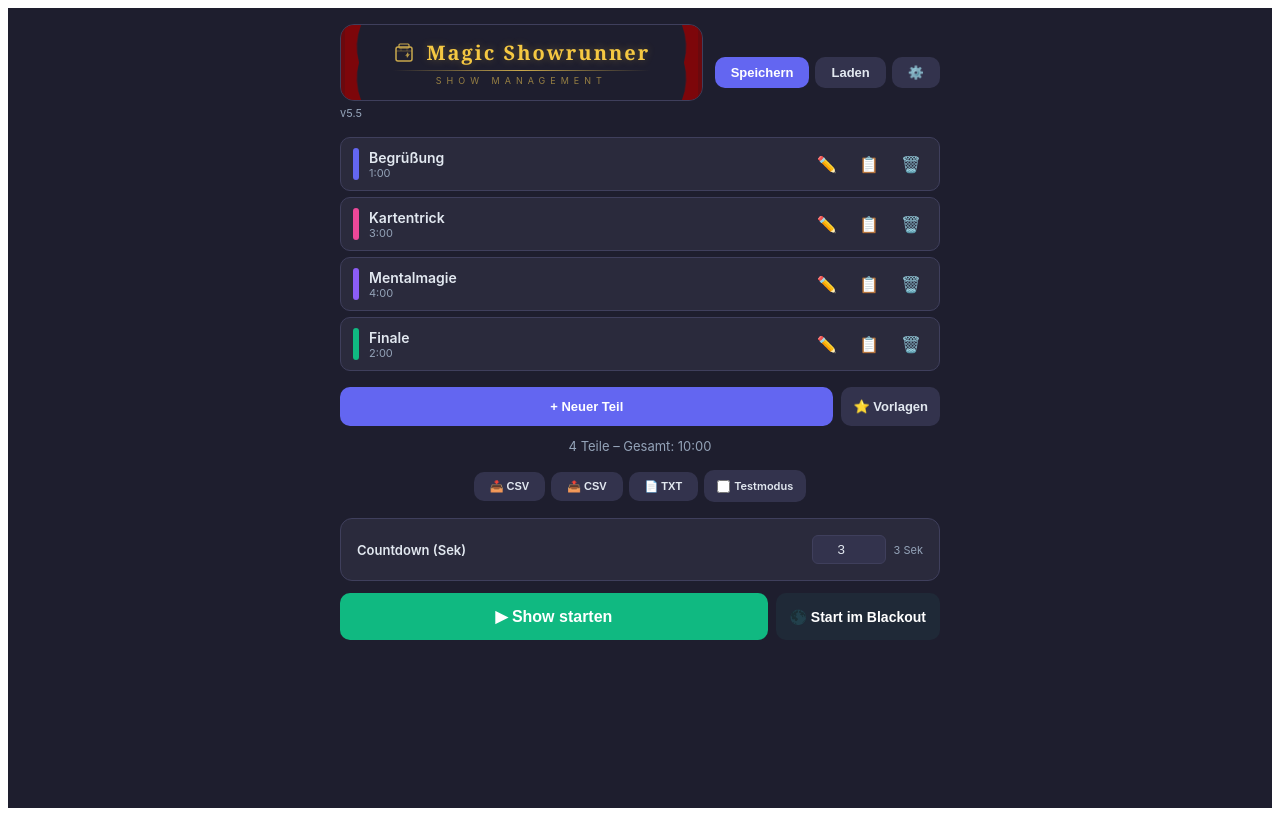
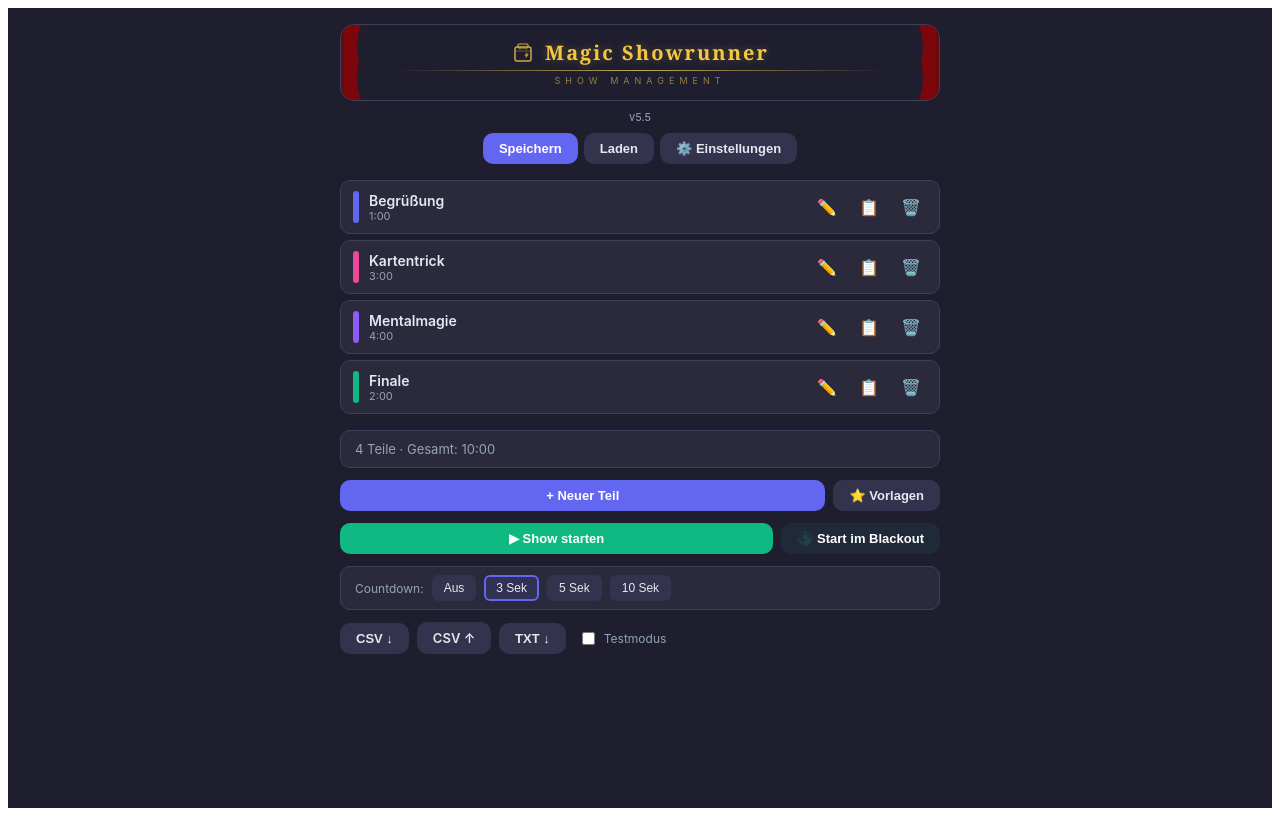
Before and after one commit to TheLomma/magicshowrunnernew, a React (Create React App) app: page / in a window 1280 px wide. Built offline with nearby package versions, Linux system fonts and the light colour scheme.

Commit message:
Update App.js

```diff
--- a/src/App.js
+++ b/src/App.js
@@ -124,7 +124,7 @@ function Modal(props) {
   if (!props.open) return null;
   return (
     <div style={{ position: "fixed", inset: 0, background: "rgba(0,0,0,0.65)", display: "flex", alignItems: "center", justifyContent: "center", zIndex: 1000 }} onClick={props.onClose}>
-      <div onClick={function (e) { e.stopPropagation(); }} style={{ background: props.th.card, color: props.th.text, borderRadius: 16, padding: 24, minWidth: 320, maxWidth: 480, maxHeight: "80vh", overflow: "auto", boxShadow: "0 8px 40px rgba(0,0,0,0.4)" }}>
+      <div onClick={function (e) { e.stopPropagation(); }} style={{ background: props.th.card, color: props.th.text, borderRadius: 16, padding: 24, minWidth: 300, maxWidth: "90vw", maxHeight: "80vh", overflow: "auto", boxShadow: "0 8px 40px rgba(0,0,0,0.4)" }}>
         <h3 style={{ marginTop: 0 }}>{props.title}</h3>
         {props.children}
       </div>
@@ -247,12 +247,9 @@ function CustomThemeEditor(props) {
   var th = props.th, t = props.t, onApply = props.onApply;
   var _ct = useState(getCustomTheme()); var ct = _ct[0], setCt = _ct[1];
   var fields = [
-    { key: "bg", label: t.customBg },
-    { key: "card", label: t.customCard },
-    { key: "text", label: t.customText },
-    { key: "sub", label: t.customSub },
-    { key: "acc", label: t.customAcc },
-    { key: "brd", label: t.customBrd },
+    { key: "bg", label: t.customBg }, { key: "card", label: t.customCard },
+    { key: "text", label: t.customText }, { key: "sub", label: t.customSub },
+    { key: "acc", label: t.customAcc }, { key: "brd", label: t.customBrd },
     { key: "inp", label: t.customInp }
   ];
   var upd = function (k, v) { setCt(function (c) { var n = Object.assign({}, c); n[k] = v; return n; }); };
@@ -261,12 +258,10 @@ function CustomThemeEditor(props) {
       <div style={{ fontSize: 13, fontWeight: 700, marginBottom: 8 }}>{t.customTheme}</div>
       <div style={{ display: "grid", gridTemplateColumns: "1fr 1fr", gap: 6 }}>
         {fields.map(function (f) {
-          return (
-            <div key={f.key} style={{ display: "flex", alignItems: "center", gap: 6 }}>
-              <input type="color" value={ct[f.key]} onChange={function (e) { upd(f.key, e.target.value); }} style={{ width: 28, height: 28, border: "none", borderRadius: 6, cursor: "pointer", padding: 0 }} />
-              <span style={{ fontSize: 11, color: th.sub }}>{f.label}</span>
-            </div>
-          );
+          return (<div key={f.key} style={{ display: "flex", alignItems: "center", gap: 6 }}>
+            <input type="color" value={ct[f.key]} onChange={function (e) { upd(f.key, e.target.value); }} style={{ width: 28, height: 28, border: "none", borderRadius: 6, cursor: "pointer", padding: 0 }} />
+            <span style={{ fontSize: 11, color: th.sub }}>{f.label}</span>
+          </div>);
         })}
       </div>
       <div style={{ display: "flex", alignItems: "center", gap: 8, marginTop: 8, padding: "8px 12px", borderRadius: 8, background: ct.bg, border: "1px solid " + ct.brd }}>
@@ -537,7 +532,7 @@ function exportTXT(parts) {
 function Banner(props) {
   var th = props.th;
   return (
-    <div style={{ position: "relative", background: "transparent", borderRadius: 14, padding: "14px 20px", border: "1px solid " + (th ? th.brd : "#333"), overflow: "hidden", display: "flex", alignItems: "center", gap: 16 }}>
+    <div style={{ position: "relative", background: "transparent", borderRadius: 14, padding: "14px 20px", border: "1px solid " + (th ? th.brd : "#333"), overflow: "hidden", display: "flex", alignItems: "center", gap: 16, width: "100%", boxSizing: "border-box" }}>
       <div style={{ position: "absolute", left: 0, top: 0, bottom: 0, width: 28, overflow: "hidden" }}>
         <svg width="28" height="100%" viewBox="0 0 28 80" preserveAspectRatio="none">
           <path d="M0 0 L20 0 Q12 20 18 40 Q12 60 20 80 L0 80 Z" fill="#8b0000" opacity="0.7" />
@@ -642,19 +637,24 @@ export default function App() {
 
   return (
     <div style={{ minHeight: "100vh", background: th.bg, color: th.text, fontFamily: cfg.fontFamily === "System" ? "-apple-system, BlinkMacSystemFont, sans-serif" : cfg.fontFamily, fontSize: cfg.fontSize, transition: "background 0.3s" }}>
-      <div style={{ maxWidth: 600, margin: "0 auto", padding: 16 }}>
-        <div style={{ display: "flex", justifyContent: "space-between", alignItems: "center", marginBottom: 16 }}>
-          <div style={{ flex: 1 }}>
-            <Banner th={th} />
+      <div style={{ maxWidth: 600, margin: "0 auto", padding: "0 16px 16px 16px" }}>
+
+        {/* BANNER – volle Breite, ganz oben */}
+        <div style={{ padding: "16px 0 8px 0" }}>
+          <Banner th={th} />
+          <div style={{ textAlign: "center", marginTop: 4 }}>
             <span style={{ fontSize: 11, color: th.sub }}>{t.ver}</span>
-          </div>
-          <div style={{ display: "flex", gap: 6, marginLeft: 12 }}>
-            <button onClick={function () { setSaveOpen(true); }} style={bs({ background: th.acc, color: "#fff" })}>{t.save}</button>
-            <button onClick={function () { setLoadOpen(true); }} style={bs({ background: th.inp, color: th.text })}>{t.load}</button>
-            <button onClick={function () { setSettOpen(true); }} style={bs({ background: th.inp, color: th.text })}>⚙️</button>
           </div>
         </div>
 
+        {/* Toolbar – Speichern, Laden, Settings darunter */}
+        <div style={{ display: "flex", gap: 6, flexWrap: "wrap", justifyContent: "center", marginBottom: 16 }}>
+          <button onClick={function () { setSaveOpen(true); }} style={bs({ background: th.acc, color: "#fff" })}>{t.save}</button>
+          <button onClick={function () { setLoadOpen(true); }} style={bs({ background: th.inp, color: th.text })}>{t.load}</button>
+          <button onClick={function () { setSettOpen(true); }} style={bs({ background: th.inp, color: th.text })}>⚙️ {t.settings}</button>
+        </div>
+
+        {/* Teile-Liste */}
         <div style={{ marginBottom: 16 }}>
           {parts.map(function (p, i) {
             return (<div key={p.id} draggable onDragStart={function () { handleDragStart(i); }} onDragOver={function (e) { e.preventDefault(); }} onDrop={function () { handleDrop(i); }}
@@ -668,48 +668,52 @@ export default function App() {
           })}
         </div>
 
-        <div style={{ display: "flex", gap: 8, marginBottom: 12 }}>
-          <button onClick={addPart} style={bs({ background: th.acc, color: "#fff", flex: 1, padding: 12 })}>+ {t.newPart}</button>
-          <button onClick={function () { setTplOpen(true); }} style={bs({ background: th.inp, color: th.text, padding: 12 })}>⭐ {t.templates}</button>
+        {/* Zusammenfassung */}
+        <div style={{ display: "flex", justifyContent: "space-between", alignItems: "center", padding: "10px 14px", background: th.card, borderRadius: 10, marginBottom: 12, border: "1px solid " + th.brd }}>
+          <span style={{ fontSize: 13, color: th.sub }}>{parts.length} {t.parts} · {t.total}: {fmt(totalDur)}</span>
         </div>
 
-        <div style={{ textAlign: "center", marginBottom: 16, fontSize: 13, color: th.sub }}>{parts.length} {t.parts} – {t.total}: {fmt(totalDur)}</div>
+        {/* Aktions-Buttons */}
+        <div style={{ display: "flex", gap: 8, flexWrap: "wrap", marginBottom: 12 }}>
+          <button onClick={addPart} style={bs({ background: th.acc, color: "#fff", flex: 1 })}>+ {t.newPart}</button>
+          <button onClick={function () { setTplOpen(true); }} style={bs({ background: th.inp, color: th.text })}>⭐ {t.templates}</button>
+        </div>
 
-        <div style={{ display: "flex", gap: 6, marginBottom: 16, justifyContent: "center", flexWrap: "wrap", alignItems: "center" }}>
-          <button onClick={function () { exportCSV(parts); }} style={bs({ background: th.inp, color: th.text, fontSize: 11 })}>📥 CSV</button>
-          <button onClick={function () { csvRef.current && csvRef.current.click(); }} style={bs({ background: th.inp, color: th.text, fontSize: 11 })}>📤 CSV</button>
-          <button onClick={function () { exportTXT(parts); }} style={bs({ background: th.inp, color: th.text, fontSize: 11 })}>📄 TXT</button>
-          <label style={{ display: "flex", alignItems: "center", gap: 4, fontSize: 11, cursor: "pointer", padding: "8px 12px", borderRadius: 10, background: cfg.testMode ? th.acc + "22" : th.inp, color: cfg.testMode ? th.acc : th.text, border: cfg.testMode ? "1px solid " + th.acc : "1px solid transparent", fontWeight: 600 }}>
-            <input type="checkbox" checked={cfg.testMode} onChange={function (e) { setCfg(function (c) { return Object.assign({}, c, { testMode: e.target.checked }); }); }} style={{ margin: 0 }} />
+        <div style={{ display: "flex", gap: 8, flexWrap: "wrap", marginBottom: 12 }}>
+          <button onClick={function () { startShow(false); }} style={bs({ background: "#10b981", color: "#fff", flex: 1 })}>▶ {t.start}</button>
+          <button onClick={function () { startShow(true); }} style={bs({ background: "#1f2937", color: "#fff" })}>🌑 {t.startBlackout}</button>
+        </div>
+
+        {/* Countdown */}
+        <div style={{ display: "flex", alignItems: "center", gap: 8, marginBottom: 12, padding: "8px 14px", background: th.card, borderRadius: 10, border: "1px solid " + th.brd }}>
+          <span style={{ fontSize: 12, color: th.sub }}>{t.countdown}:</span>
+          {[0, 3, 5, 10].map(function (v) {
+            return <button key={v} onClick={function () { setCfg(function (c) { return Object.assign({}, c, { countdown: v }); }); }} style={{ padding: "4px 10px", borderRadius: 6, border: cfg.countdown === v ? "2px solid " + th.acc : "2px solid transparent", background: cfg.countdown === v ? th.acc + "22" : th.inp, color: th.text, cursor: "pointer", fontSize: 12 }}>{v === 0 ? t.countdownOff : v + " " + t.sek}</button>;
+          })}
+        </div>
+
+        {/* Export & Test */}
+        <div style={{ display: "flex", gap: 8, flexWrap: "wrap", alignItems: "center", marginBottom: 12 }}>
+          <button onClick={function () { exportCSV(parts); }} style={bs({ background: th.inp, color: th.text })}>{t.csv} ↓</button>
+          <label style={bs({ background: th.inp, color: th.text, display: "inline-flex", alignItems: "center" })}>
+            {t.csv} ↑ <input ref={csvRef} type="file" accept=".csv" onChange={handleCSVImport} style={{ display: "none" }} />
+          </label>
+          <button onClick={function () { exportTXT(parts); }} style={bs({ background: th.inp, color: th.text })}>TXT ↓</button>
+          <label style={{ display: "flex", alignItems: "center", gap: 6, fontSize: 12, color: th.sub, cursor: "pointer", marginLeft: 4 }}>
+            <input type="checkbox" checked={cfg.testMode} onChange={function (e) { setCfg(function (c) { return Object.assign({}, c, { testMode: e.target.checked }); }); }} />
             {t.testModeLbl}
           </label>
-          <input ref={csvRef} type="file" accept=".csv" style={{ display: "none" }} onChange={handleCSVImport} />
         </div>
-
         {cfg.testMode && (
-          <div style={{ display: "flex", alignItems: "center", justifyContent: "center", gap: 8, marginBottom: 12, fontSize: 12, color: th.sub }}>
-            <label>{t.testDurLbl}:</label>
-            <input type="number" min={3} max={60} value={cfg.testDur} onChange={function (e) { setCfg(function (c) { return Object.assign({}, c, { testDur: Math.max(3, +e.target.value) }); }); }} style={{ width: 50, padding: 4, borderRadius: 6, border: "1px solid " + th.brd, background: th.inp, color: th.text, textAlign: "center" }} />
-            <span>{t.sek}</span>
+          <div style={{ display: "flex", alignItems: "center", gap: 8, marginBottom: 12, padding: "8px 14px", background: th.card, borderRadius: 10, border: "1px solid " + th.brd }}>
+            <span style={{ fontSize: 12, color: th.sub }}>{t.testDurLbl}:</span>
+            <input type="number" min={1} max={60} value={cfg.testDur} onChange={function (e) { setCfg(function (c) { return Object.assign({}, c, { testDur: +e.target.value }); }); }} style={{ width: 60, padding: 6, borderRadius: 6, border: "1px solid " + th.brd, background: th.inp, color: th.text, textAlign: "center" }} />
+            <span style={{ fontSize: 11, color: th.sub }}>{t.sek}</span>
           </div>
         )}
-
-        <div style={{ background: th.card, borderRadius: 12, padding: 16, marginBottom: 12, border: "1px solid " + th.brd }}>
-          <div style={{ display: "flex", alignItems: "center", justifyContent: "space-between" }}>
-            <label style={{ fontSize: 13, fontWeight: 600 }}>{t.countdownSek}</label>
-            <div style={{ display: "flex", alignItems: "center", gap: 8 }}>
-              <input type="number" min={0} max={10} value={cfg.countdown} onChange={function (e) { setCfg(function (c) { return Object.assign({}, c, { countdown: Math.max(0, Math.min(10, +e.target.value)) }); }); }} style={{ width: 60, padding: 6, borderRadius: 6, border: "1px solid " + th.brd, background: th.inp, color: th.text, textAlign: "center" }} />
-              <span style={{ fontSize: 11, color: th.sub }}>{cfg.countdown === 0 ? t.countdownOff : cfg.countdown + " " + t.sek}</span>
-            </div>
-          </div>
-        </div>
-
-        <div style={{ display: "flex", gap: 8, marginBottom: 16 }}>
-          <button onClick={function () { startShow(false); }} disabled={parts.length === 0} style={bs({ background: "#10b981", color: "#fff", flex: 1, padding: 14, fontSize: 16 })}>▶ {t.start}</button>
-          <button onClick={function () { startShow(true); }} disabled={parts.length === 0} style={bs({ background: "#1f2937", color: "#fff", padding: 14, fontSize: 14 })}>🌑 {t.startBlackout}</button>
-        </div>
       </div>
 
+      {/* Modals */}
       <PartEditor open={editorOpen} part={editPart} onSave={savePart} onClose={function () { setEditorOpen(false); }} t={t} th={th} onToast={setToast} />
       <SaveModal open={saveOpen} onClose={function () { setSaveOpen(false); }} parts={parts} t={t} th={th} onToast={setToast} />
       <LoadModal open={loadOpen} onClose={function () { setLoadOpen(false); }} onLoad={setParts} t={t} th={th} />
```
